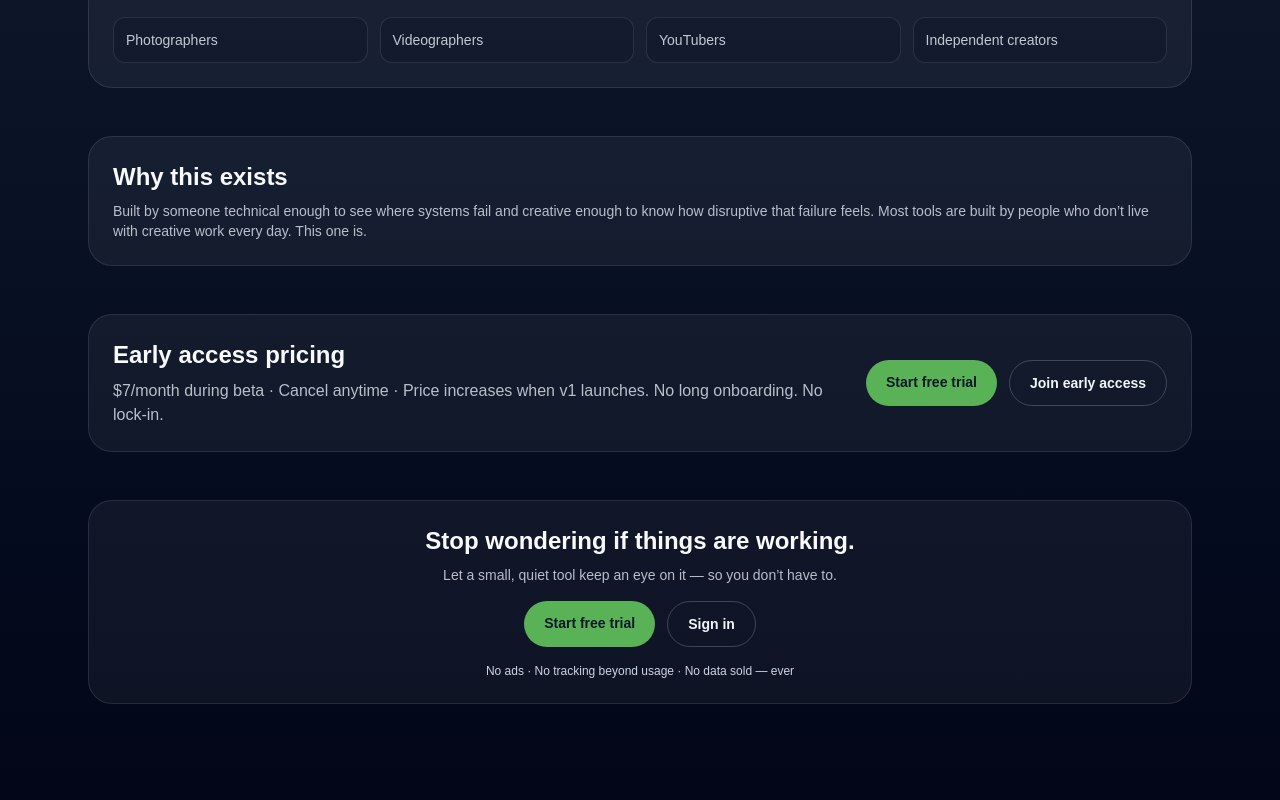
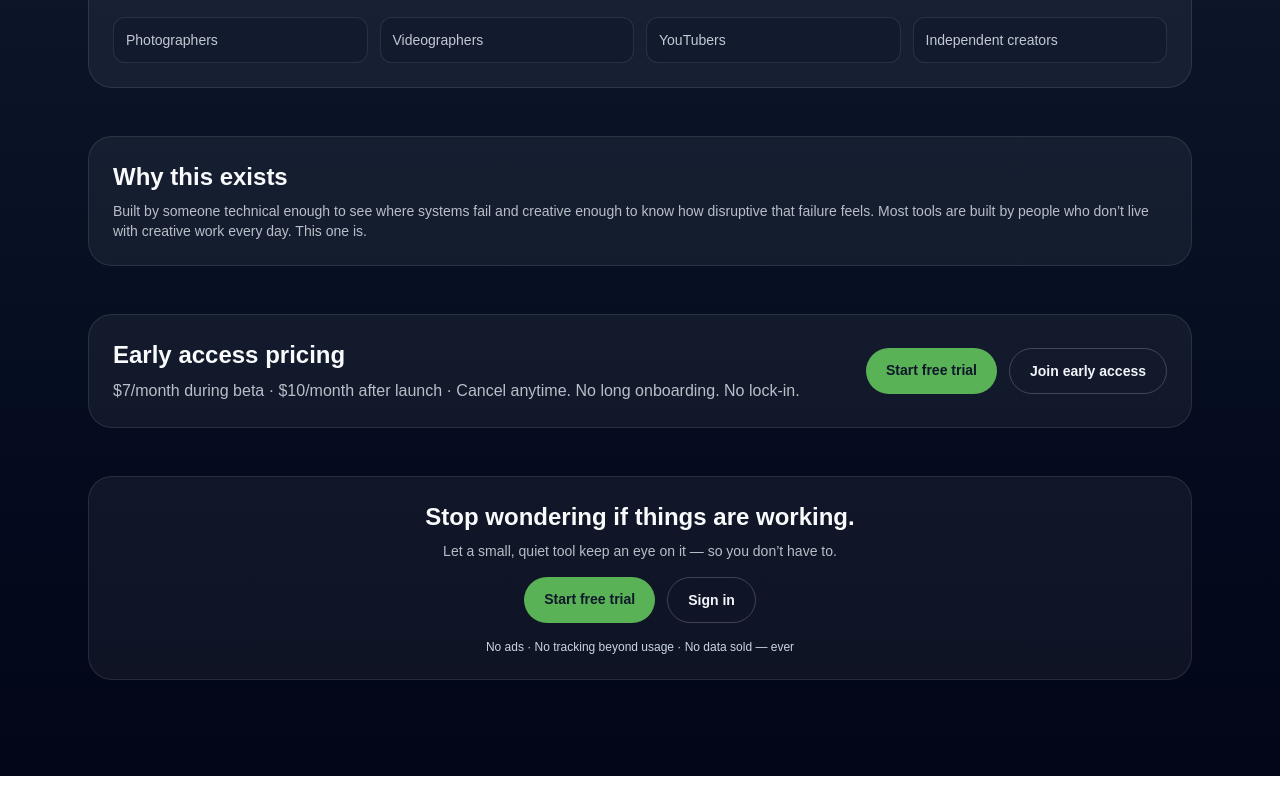
Before and after one commit to serves23/app, a Next.js app: page / in a window 1280 px wide. Shown: the part 988-1788 px from the top of the page. After the commit the page ends 1764 px from the top, so only its background shows below. Built offline with nearby package versions, Linux system fonts and the light colour scheme; no server answers.

Commit message:
Update pricing copy on landing

```diff
--- a/app/page.tsx
+++ b/app/page.tsx
@@ -200,8 +200,8 @@ export default async function Home() {
           <div>
             <h2 className="text-2xl font-semibold">Early access pricing</h2>
             <p className="mt-2 text-slate-200/80">
-              $7/month during beta · Cancel anytime · Price increases when v1 launches.
-              No long onboarding. No lock-in.
+              $7/month during beta · $10/month after launch · Cancel anytime. No long
+              onboarding. No lock-in.
             </p>
           </div>
           <div className="flex flex-wrap gap-3">
```
